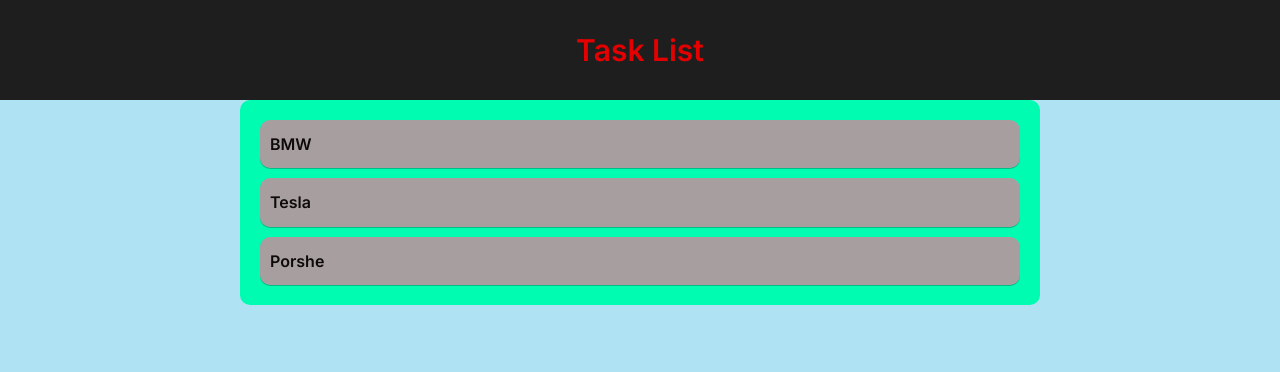
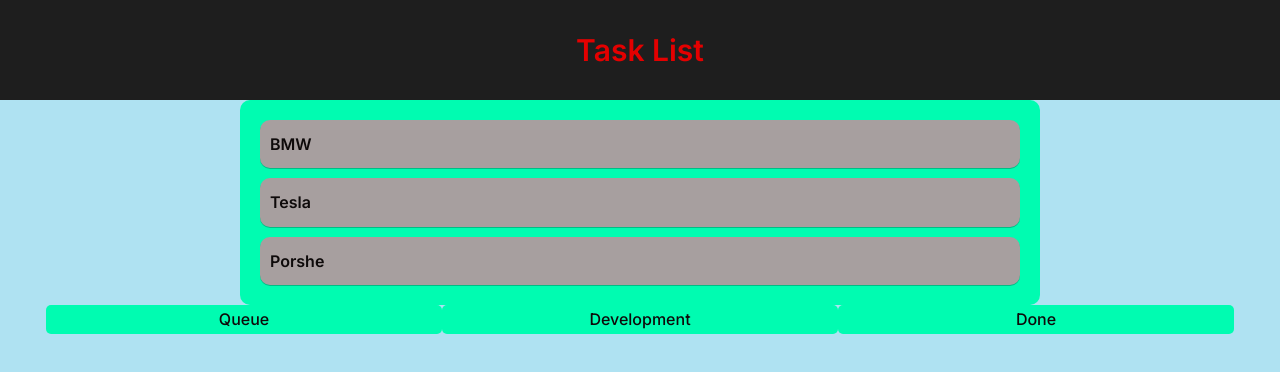
Before and after one commit to Azamatik98/Codebase-Todo, a React (Create React App) app: page /1 in a window 1280 px wide. Shown: the top 372 px of the page. Built offline with nearby package versions, Linux system fonts and the light colour scheme.

Commit message:
add react-router-dom and task page

```diff
--- a/package.json
+++ b/package.json
@@ -10,9 +10,11 @@
     "@types/node": "^16.18.14",
     "@types/react": "^18.0.28",
     "@types/react-dom": "^18.0.11",
+    "@types/react-router-dom": "^5.3.3",
     "normalize.css": "^8.0.1",
     "react": "^18.2.0",
     "react-dom": "^18.2.0",
+    "react-router-dom": "^6.9.0",
     "react-scripts": "5.0.1",
     "sass": "^1.59.2",
     "typescript": "^4.9.5",
--- a/src/App.tsx
+++ b/src/App.tsx
@@ -1,13 +1,18 @@
 import React from "react";
-
+import { Route, Routes } from "react-router-dom";
 import Header from "./components/Header";
 import Main from "./pages/Main/Main";
+import Task from "./pages/Task";
 
 const App = () => {
   return (
     <div className="container">
       <Header />
       <Main />
+      <Routes>
+        <Route path="/" element={<Main />} />
+        <Route path="/:id" element={<Task />} />
+      </Routes>
     </div>
   );
 };
--- /dev/null
+++ b/src/components/Boards/Board.scss
@@ -0,0 +1,19 @@
+@import "../../scss/variables";
+
+.boards {
+  margin: 0 auto;
+  max-width: 1200px;
+  display: flex;
+  justify-content: center;
+}
+
+.board {
+  width: 33%;
+  background-color: $bg-secondary;
+  border-radius: 5px;
+  &_title {
+    padding: 5px;
+    text-align: center;
+    font-weight: 500;
+  }
+}
--- /dev/null
+++ b/src/components/Boards/Board.tsx
@@ -0,0 +1,16 @@
+import React from "react";
+import "./Board.scss";
+
+interface BoardProps {
+  title: string;
+}
+
+const Board: React.FC<BoardProps> = ({ title }) => {
+  return (
+    <div className="board">
+      <div className="board_title">{title}</div>
+    </div>
+  );
+};
+
+export default Board;
--- /dev/null
+++ b/src/components/Boards/index.tsx
@@ -0,0 +1,19 @@
+import React from "react";
+import Board from "./Board";
+import "./Board.scss";
+
+interface BoardsProps {}
+
+const boards = ["Queue", "Development", "Done"];
+
+const Boards: React.FC<BoardsProps> = () => {
+  return (
+    <div className="boards">
+      {boards.map((board, i) => (
+        <Board key={i} title={board} />
+      ))}
+    </div>
+  );
+};
+
+export default Boards;
--- a/src/index.tsx
+++ b/src/index.tsx
@@ -1,5 +1,6 @@
 import React from "react";
 import ReactDOM from "react-dom/client";
+import { BrowserRouter } from "react-router-dom";
 
 import App from "./App";
 import "./scss/index.scss";
@@ -8,7 +9,7 @@
   document.getElementById("root") as HTMLElement
 );
 root.render(
-  <React.StrictMode>
+  <BrowserRouter>
     <App />
-  </React.StrictMode>
+  </BrowserRouter>
 );
--- /dev/null
+++ b/src/pages/Task/index.tsx
@@ -0,0 +1,15 @@
+import React from "react";
+import "./Task.scss";
+import Boards from "../../components/Boards";
+
+interface TaskProps {}
+
+const Task: React.FC<TaskProps> = () => {
+  return (
+    <>
+      <Boards />
+    </>
+  );
+};
+
+export default Task;
```
Also changed, not shown: src/pages/Task/Task.scss (added), 1 other file (tests, documents, lock files or other folders).
